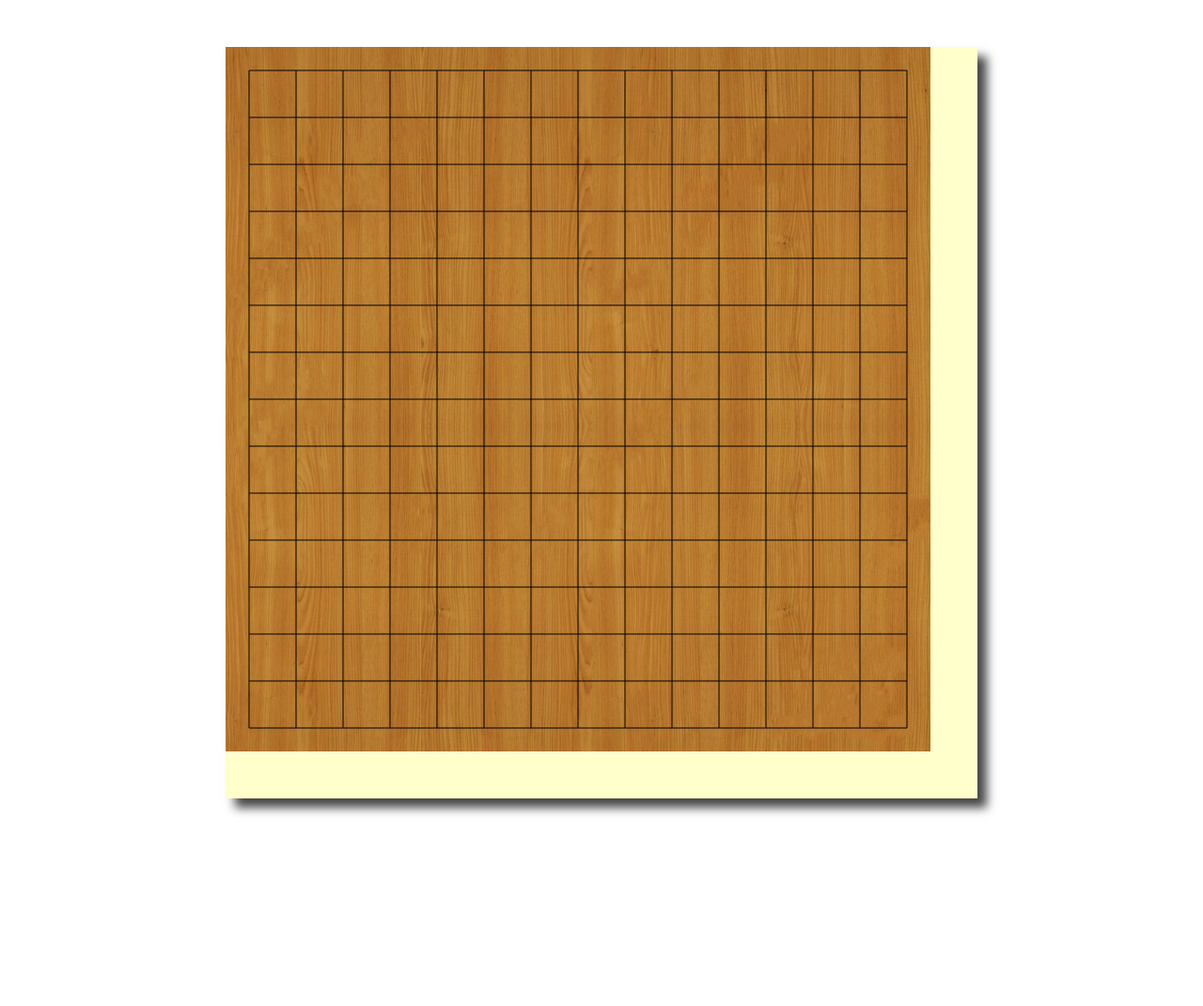
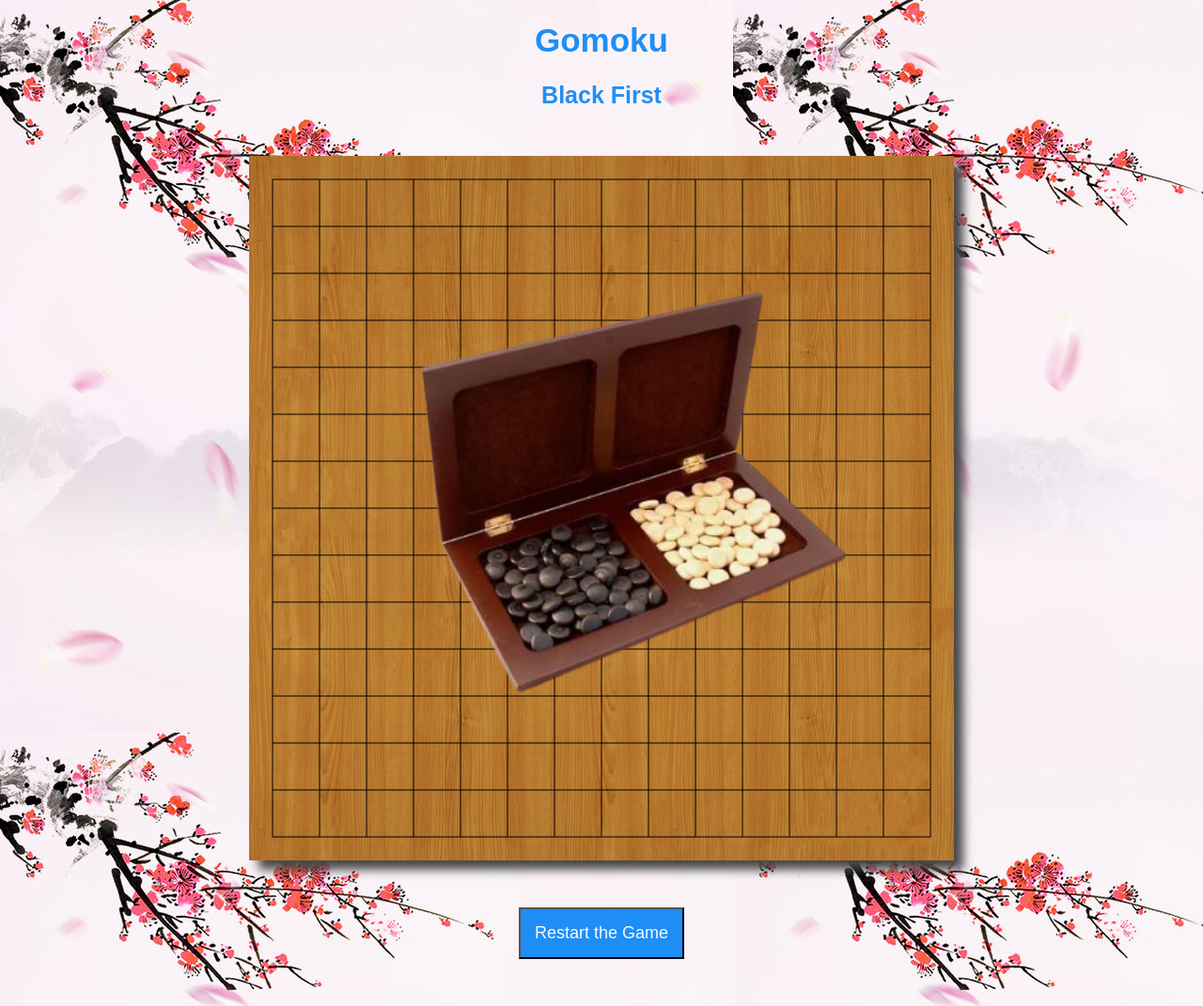
Before and after one commit to Harry-Huang38/Gomoku, a plain HTML site: page index.html in a window 1280 px wide. Shown: the whole page at 94% size. Before the commit the page ends 900 px from the top, so only its background shows below. Drawn offline with Linux system fonts and the light colour scheme.

Commit message:
Add files via upload

```diff
--- a/index.html
+++ b/index.html
@@ -9,8 +9,19 @@
 </head>
 
 <HTML>
-<body>
-    <canvas id="myCanvas" width="800" height="800"></canvas>
+<body background="image/Background.jpg">
+    <h1 id="h1" align="center">Gomoku</h1>
+    <h2 class="h2" align="center">Black First</h2>
+    <div class = "WB">
+        <img  src="image/WB.png" alt="W&B Chess" width="500" height="450">
+    </div>
+    <canvas id="myCanvas"
+        width="750"
+        height="750"
+        onclick="play(event)"
+    ></canvas>
+    <input id="btn1" type=button value='Restart the Game' onclick="location.reload()">
+    <script type="text/javascript"></script>
     <script src="constant.js"></script>
     <script src="board.js"></script>
 </body>
--- a/style.css
+++ b/style.css
@@ -1,6 +1,40 @@
 #myCanvas{
     display: block;
-    background-color: #FFFFCC;
     margin: 50px auto;
     box-shadow: 10px 10px 10px #474747;
 }
+
+#btn1{
+    display: block;
+    margin: 50px auto;
+    background: #1e8ef6;
+    font-family: Arial;
+    color: #fafafa;
+    font-size: 18px;
+    padding: 15px;
+    text-decoration: none;
+}
+
+#h1{
+    top: 50px;
+    font-family: Arial;
+    color: #1e8ef6;
+    font-size: 35px;
+    text-decoration: none;
+}
+
+.h2{
+    top: 50px;
+    font-family: Arial;
+    color: #1e8ef6;
+    font-size: 25px;
+    text-decoration: none;
+}
+
+.WB{
+    position: absolute;
+    width:600px;
+    left: 420px;
+    top:300px;
+    z-index: 2;
+}
```
